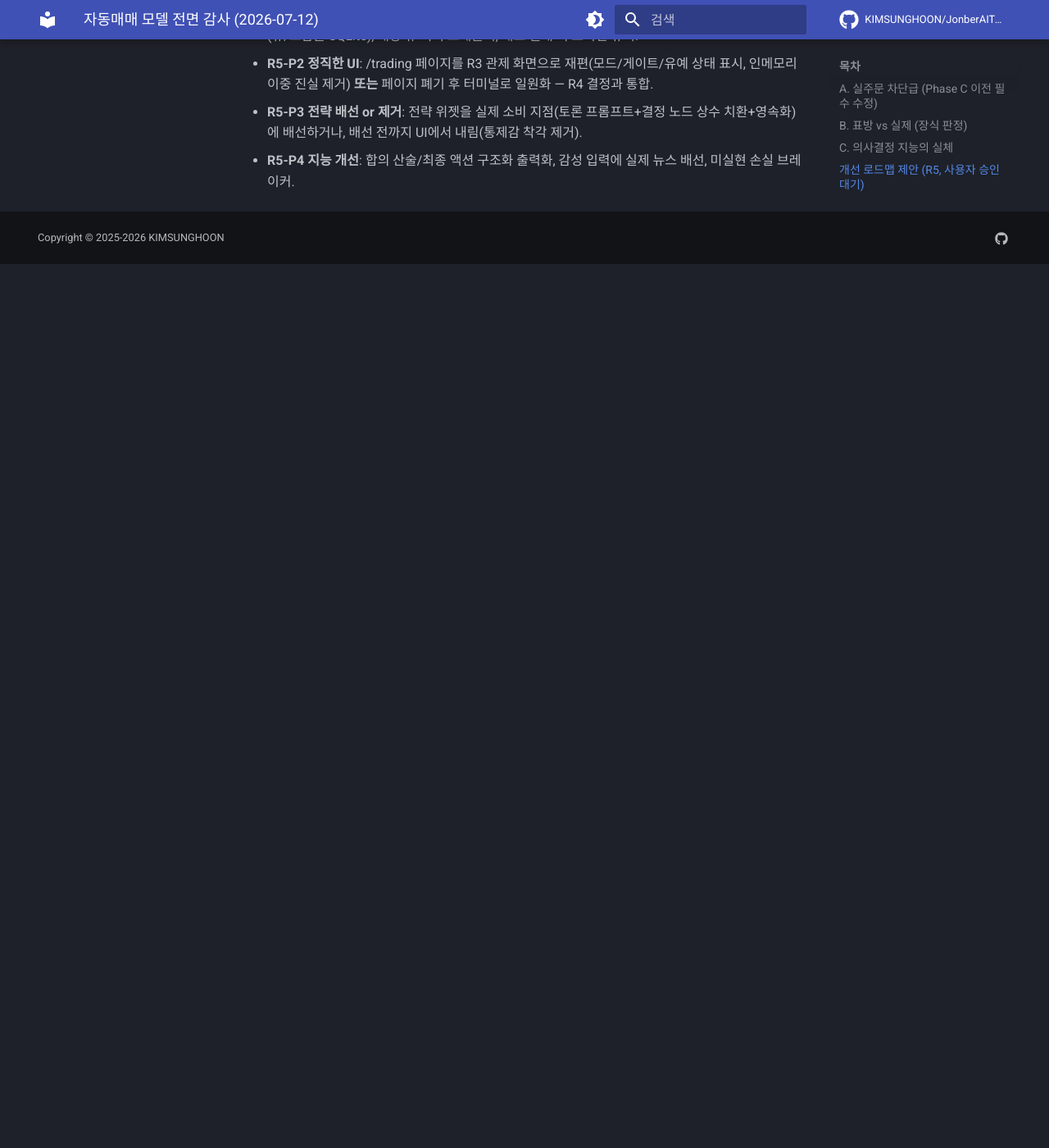
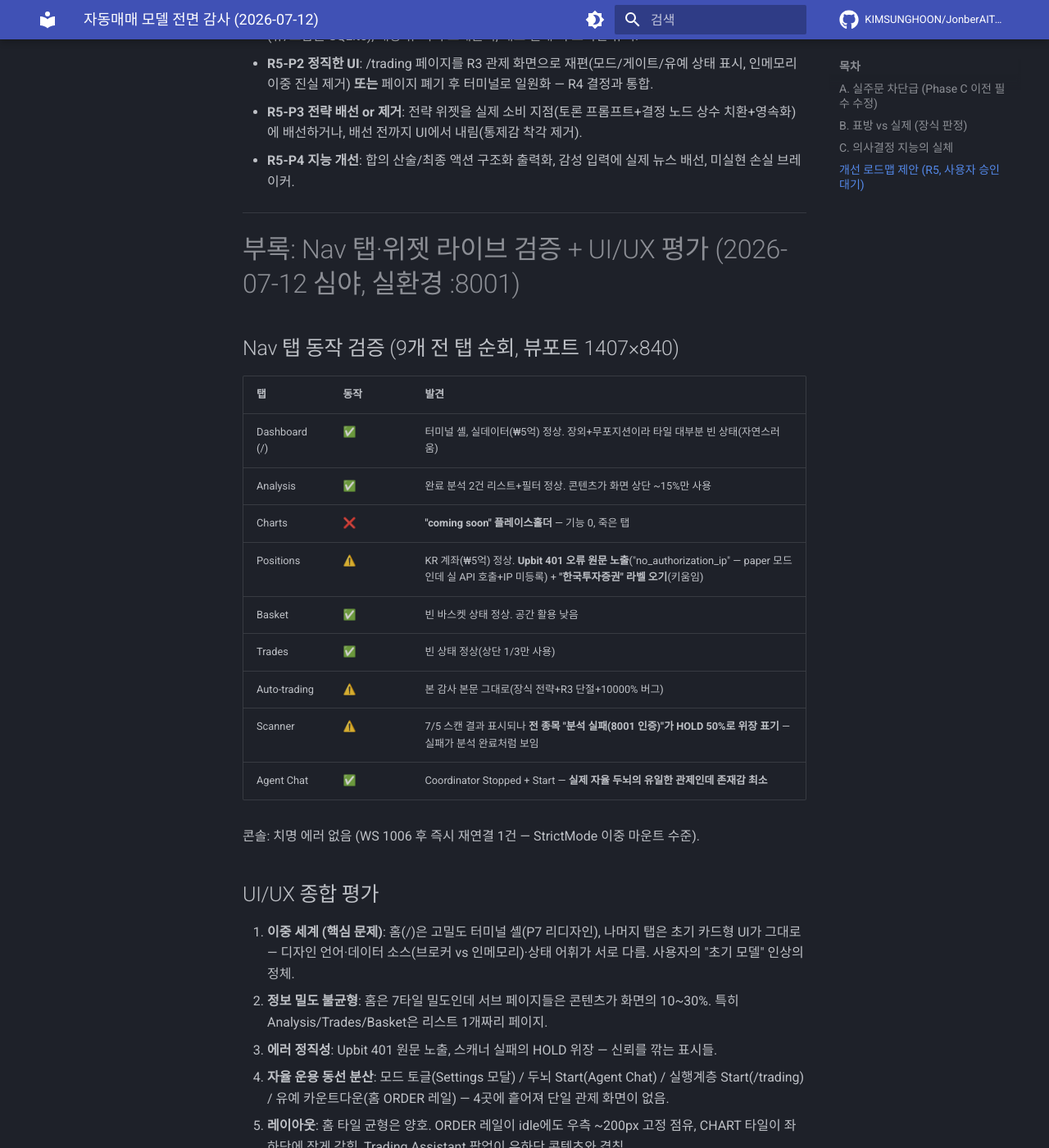
Before and after one commit to KIMSUNGHOON/JonberAITrading, an MkDocs documentation site: the page built from docs/superpowers/specs/2026-07-12-autotrade-model-audit.md, in a window 1280 px wide and 1400 px high, scrolled down 2209 px. Shown: the whole window at 82% size. Built offline with MkDocs 1.6.1 and Material for MkDocs 9.7.7, drawn with Linux system fonts in a browser that asks for light colours; comment, search, counter and statistics services are not loaded; before the commit the page ends 2531 px from its top, so only the background shows below that; some of the changed text lies outside the part shown.

Commit message:
docs(audit): appendix — live nav-tab/widget verification + UI/UX assessment
Co-Authored-By: Claude Fable 5 <noreply@anthropic.com>

```diff
--- a/docs/superpowers/specs/2026-07-12-autotrade-model-audit.md
+++ b/docs/superpowers/specs/2026-07-12-autotrade-model-audit.md
@@ -43,3 +43,39 @@
 - **R5-P2 정직한 UI**: /trading 페이지를 R3 관제 화면으로 재편(모드/게이트/유예 상태 표시, 인메모리 이중 진실 제거) **또는** 페이지 폐기 후 터미널로 일원화 — R4 결정과 통합.
 - **R5-P3 전략 배선 or 제거**: 전략 위젯을 실제 소비 지점(토론 프롬프트+결정 노드 상수 치환+영속화)에 배선하거나, 배선 전까지 UI에서 내림(통제감 착각 제거).
 - **R5-P4 지능 개선**: 합의 산술/최종 액션 구조화 출력화, 감성 입력에 실제 뉴스 배선, 미실현 손실 브레이커.
+
+---
+
+# 부록: Nav 탭·위젯 라이브 검증 + UI/UX 평가 (2026-07-12 심야, 실환경 :8001)
+
+## Nav 탭 동작 검증 (9개 전 탭 순회, 뷰포트 1407×840)
+
+| 탭 | 동작 | 발견 |
+|---|---|---|
+| Dashboard (/) | ✅ | 터미널 셸, 실데이터(₩5억) 정상. 장외+무포지션이라 타일 대부분 빈 상태(자연스러움) |
+| Analysis | ✅ | 완료 분석 2건 리스트+필터 정상. 콘텐츠가 화면 상단 ~15%만 사용 |
+| Charts | ❌ | **"coming soon" 플레이스홀더** — 기능 0, 죽은 탭 |
+| Positions | ⚠️ | KR 계좌(₩5억) 정상. **Upbit 401 오류 원문 노출**("no_authorization_ip" — paper 모드인데 실 API 호출+IP 미등록) + **"한국투자증권" 라벨 오기**(키움임) |
+| Basket | ✅ | 빈 바스켓 상태 정상. 공간 활용 낮음 |
+| Trades | ✅ | 빈 상태 정상(상단 1/3만 사용) |
+| Auto-trading | ⚠️ | 본 감사 본문 그대로(장식 전략+R3 단절+10000% 버그) |
+| Scanner | ⚠️ | 7/5 스캔 결과 표시되나 **전 종목 "분석 실패(8001 인증)"가 HOLD 50%로 위장 표기** — 실패가 분석 완료처럼 보임 |
+| Agent Chat | ✅ | Coordinator Stopped + Start — **실제 자율 두뇌의 유일한 관제인데 존재감 최소** |
+
+콘솔: 치명 에러 없음 (WS 1006 후 즉시 재연결 1건 — StrictMode 이중 마운트 수준).
+
+## UI/UX 종합 평가
+
+1. **이중 세계 (핵심 문제)**: 홈(/)은 고밀도 터미널 셸(P7 리디자인), 나머지 탭은 초기 카드형 UI가 그대로 — 디자인 언어·데이터 소스(브로커 vs 인메모리)·상태 어휘가 서로 다름. 사용자의 "초기 모델" 인상의 정체.
+2. **정보 밀도 불균형**: 홈은 7타일 밀도인데 서브 페이지들은 콘텐츠가 화면의 10~30%. 특히 Analysis/Trades/Basket은 리스트 1개짜리 페이지.
+3. **에러 정직성**: Upbit 401 원문 노출, 스캐너 실패의 HOLD 위장 — 신뢰를 깎는 표시들.
+4. **자율 운용 동선 분산**: 모드 토글(Settings 모달) / 두뇌 Start(Agent Chat) / 실행계층 Start(/trading) / 유예 카운트다운(홈 ORDER 레일) — 4곳에 흩어져 단일 관제 화면이 없음.
+5. **레이아웃**: 홈 타일 균형은 양호. ORDER 레일이 idle에도 우측 ~200px 고정 점유, CHART 타일이 좌하단에 작게 갇힘, Trading Assistant 팝업이 우하단 콘텐츠와 겹침.
+6. **잘된 것**: 하단 상태바(KRX·live·PAPER·HITL·P&L·WS), ⌘K 팔레트, 다크 테마 일관성, 홈의 정보 밀도.
+
+## UI 개선 권고 (R5-P2에 통합)
+
+- **탭 다이어트**: Charts 삭제(죽은 탭), Analysis/Trades/Basket을 터미널 뷰 또는 단일 "기록" 페이지로 통합 검토.
+- **자율 관제 단일화**: Agent Chat + /trading + 모드 토글을 하나의 "자율 운용" 화면으로 — R3 상태(모드/게이트/유예/브레이커)가 한눈에.
+- **에러 정직성**: Upbit 401은 "코인 키 미설정/IP 미등록" 안내로 순화(+paper 모드에서 실 API 호출 여부 점검), 스캐너 실패 행은 실패로 표기.
+- **라벨 수정**: Positions의 "한국투자증권"→"키움증권".
```
